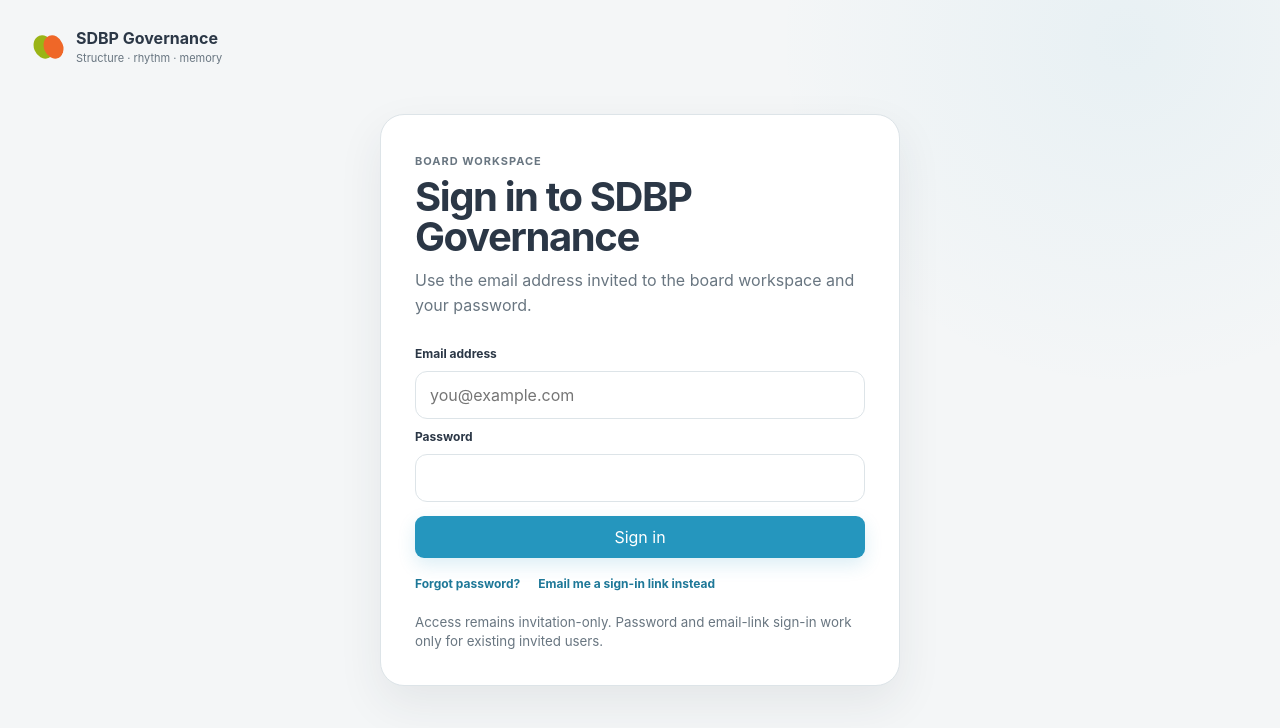
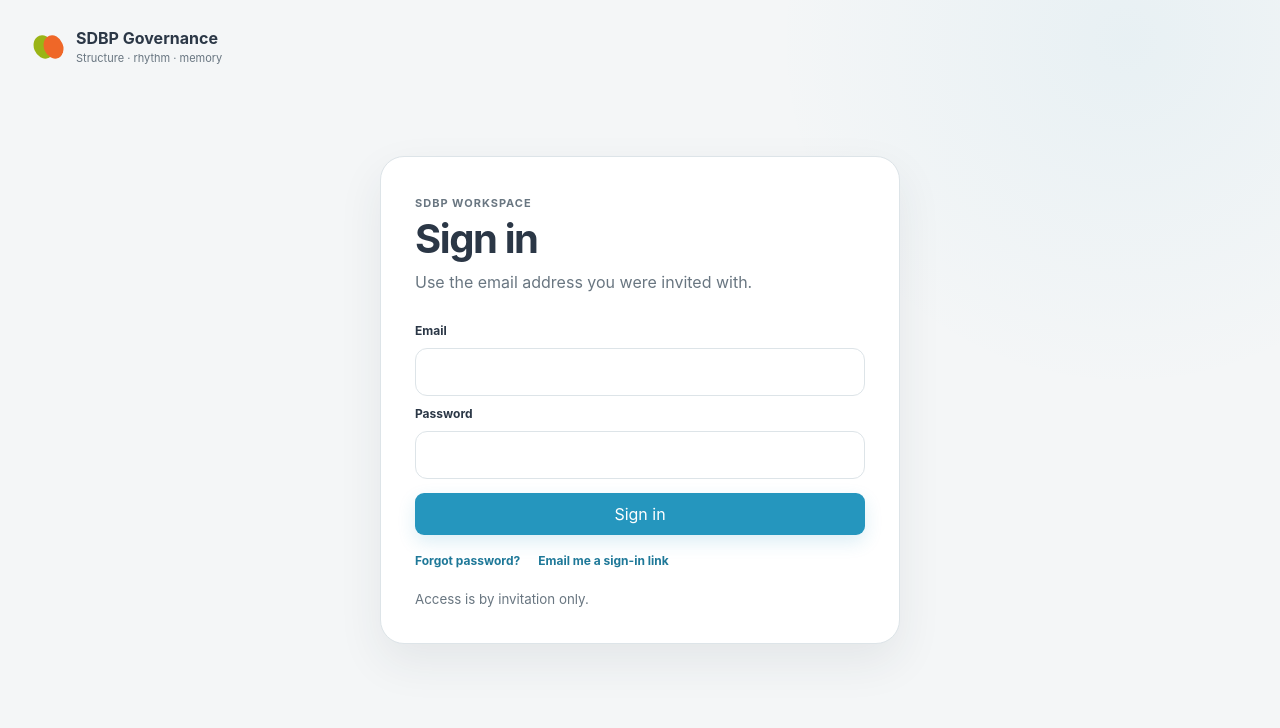
Before and after one commit to sdbp-admin/governance, a Next.js app: page / in a window 1280 px wide. Shown: the top 728 px of the page. Built offline with nearby package versions, Linux system fonts and the light colour scheme; no server answers.

Commit message:
use launch authentication shell

```diff
--- a/app/page.tsx
+++ b/app/page.tsx
@@ -1,5 +1,5 @@
-import { AuthenticatedApp } from "@/components/authenticated-app";
+import { AuthenticatedLaunch } from "@/components/authenticated-launch";
 
 export default function Page() {
-  return <AuthenticatedApp />;
+  return <AuthenticatedLaunch />;
 }
```
